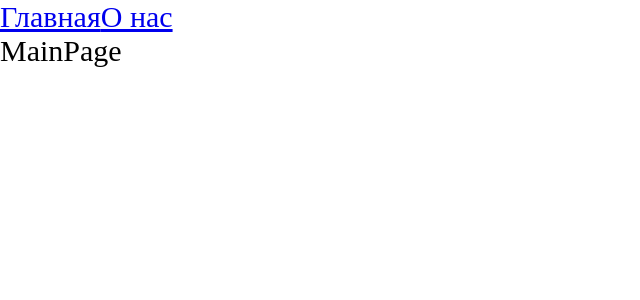
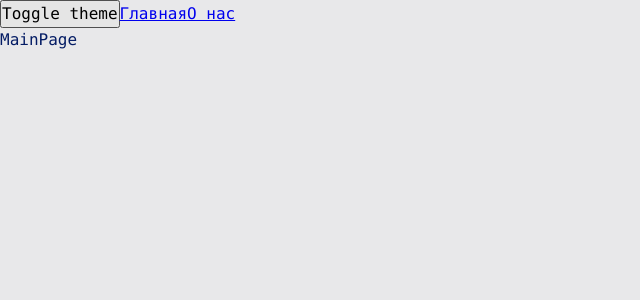
Before and after one commit to Alex-Nicalace/production_project, a React app: page / in a window 1280 px wide. Shown: the top 300 px of the page, without its empty margins (0-640 px from the left). Built offline with nearby package versions, Linux system fonts and the light colour scheme.

Commit message:
Organization of styles. Adding themes

```diff
--- a/src/App.tsx
+++ b/src/App.tsx
@@ -1,13 +1,16 @@
 import { Suspense } from 'react';
 import { Link, Route, Routes } from 'react-router';
-import './index.scss';
 import { AboutPageAsync } from './pages/AboutPage/AboutPage.async';
 import { MainPageAsync } from './pages/MainPage/MainPage.async';
+import './styles/index.scss';
+import { useTheme } from './theme';
 
-// type TAppProps = { }
-function App(/*{ }: TAppProps*/) {
+function App() {
+  const { theme, toggleTheme } = useTheme();
+
   return (
-    <div className="app">
+    <div className={`app ${theme}`}>
+      <button onClick={() => toggleTheme()}>Toggle theme</button>
       <Link to={'/'}>Главная</Link>
       <Link to={'/about'}>О нас</Link>
       <Suspense fallback={<div>Loading...</div>}>
--- a/src/index.scss
+++ /dev/null
@@ -1,9 +0,0 @@
-* {
-  margin: 0;
-  padding: 0;
-  box-sizing: border-box;
-}
-
-.app {
-  font-size: 30px;
-}
--- a/src/index.tsx
+++ b/src/index.tsx
@@ -1,12 +1,15 @@
 import React from 'react';
 import { createRoot } from 'react-dom/client';
+import { BrowserRouter } from 'react-router';
 import App from './App';
-import { BrowserRouter } from 'react-router';
+import ThemeProvider from './theme';
 
 createRoot(document.getElementById('root')).render(
   <React.StrictMode>
     <BrowserRouter>
-      <App />
+      <ThemeProvider>
+        <App />
+      </ThemeProvider>
     </BrowserRouter>
   </React.StrictMode>
 );
--- /dev/null
+++ b/src/styles/index.scss
@@ -0,0 +1,13 @@
+@use './reset.scss';
+@use './variables/global.scss';
+@use './themes/dark.scss';
+@use './themes/normal.scss';
+
+.app {
+  font: var(--font-m);
+
+  background-color: var(--bg-color);
+  color: var(--primary-color);
+
+  min-height: 100vh;
+}
--- /dev/null
+++ b/src/styles/reset.scss
@@ -0,0 +1,13 @@
+* {
+  margin: 0;
+  padding: 0;
+  box-sizing: border-box;
+}
+
+input,
+button,
+textarea,
+select {
+  margin: 0;
+  font: inherit;
+}
--- /dev/null
+++ b/src/styles/themes/dark.scss
@@ -0,0 +1,6 @@
+.app.dark {
+  --bg-color: #090949;
+
+  --primary-color: #049604;
+  --secondary-color: #04ff04;
+}
--- /dev/null
+++ b/src/styles/themes/normal.scss
@@ -0,0 +1,6 @@
+:root {
+  --bg-color: #e8e8ea;
+
+  --primary-color: #041c65;
+  --secondary-color: #0449e0;
+}
--- /dev/null
+++ b/src/styles/variables/global.scss
@@ -0,0 +1,11 @@
+:root {
+  --font-famaly-main: Consolas, 'Times New Roman', Serif;
+
+  --font-size-m: 16px;
+  --font-line-m: 24px; // обычно делают на 8px больше
+  --font-m: var(--font-size-m) / var(--font-line-m) var(--font-famaly-main);
+
+  --font-size-l: 24px;
+  --font-line-l: 32px; // обычно делают на 8px больше
+  --font-l: var(--font-size-l) / var(--font-line-l) var(--font-famaly-main);
+}
--- /dev/null
+++ b/src/theme/ThemeContext.ts
@@ -0,0 +1,15 @@
+import { createContext } from 'react';
+
+export enum Theme {
+  LIGHT = 'light',
+  DARK = 'dark',
+}
+
+export interface ThemeContextProps {
+  theme: Theme;
+  toggleTheme: (theme?: Theme) => void;
+}
+
+export const ThemeContext = createContext<ThemeContextProps | null>(null);
+
+export const LOCAL_STORAGE_THEME_KEY = 'theme';
--- /dev/null
+++ b/src/theme/ThemeProvider.tsx
@@ -0,0 +1,32 @@
+import { JSX, useCallback, useMemo, useState } from 'react';
+import { LOCAL_STORAGE_THEME_KEY, Theme, ThemeContext } from './ThemeContext';
+
+const defaultTheme =
+  (localStorage.getItem(LOCAL_STORAGE_THEME_KEY) as Theme) || Theme.LIGHT;
+
+type TThemeProviderProps = { children: JSX.Element };
+function ThemeProvider({ children }: TThemeProviderProps): JSX.Element {
+  const [theme, setTheme] = useState<Theme>(defaultTheme);
+
+  const toggleTheme = useCallback(
+    (value?: Theme) => {
+      const newTheme =
+        value || (theme === Theme.LIGHT ? Theme.DARK : Theme.LIGHT);
+      setTheme(newTheme);
+      localStorage.setItem(LOCAL_STORAGE_THEME_KEY, newTheme);
+    },
+    [theme]
+  );
+
+  const contextValue = useMemo(
+    () => ({
+      theme,
+      toggleTheme,
+    }),
+    [theme, toggleTheme]
+  );
+
+  return <ThemeContext value={contextValue}>{children}</ThemeContext>;
+}
+
+export default ThemeProvider;
--- /dev/null
+++ b/src/theme/index.ts
@@ -0,0 +1,4 @@
+import ThemeProvider from './ThemeProvider';
+export * from './useTheme';
+
+export default ThemeProvider;
--- /dev/null
+++ b/src/theme/useTheme.ts
@@ -0,0 +1,12 @@
+import { useContext } from 'react';
+import { ThemeContext } from './ThemeContext';
+
+export function useTheme() {
+  const context = useContext(ThemeContext);
+
+  if (context === null) {
+    throw new Error('useTheme must be used within a ThemeProvider');
+  }
+
+  return context;
+}
```
